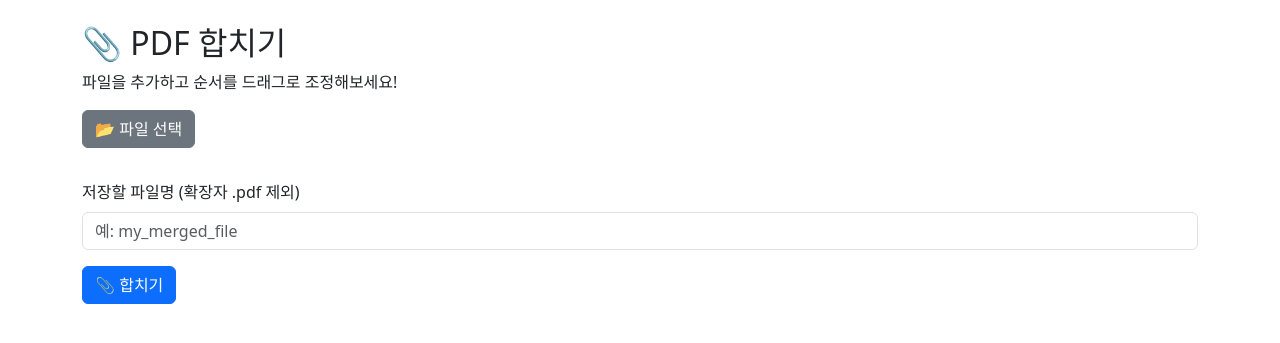
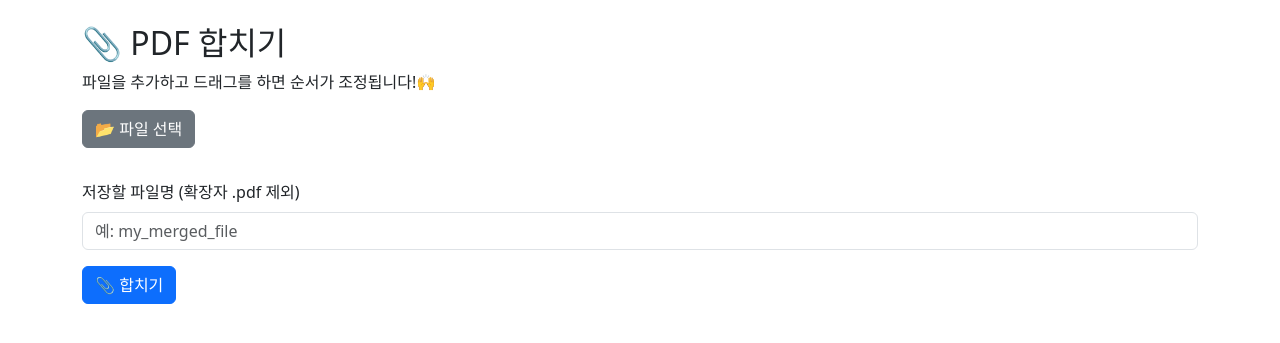
Before and after one commit to minhee0830/work_project, a Flask app: page /pdf in a window 1280 px wide. Shown: the part 56-399 px from the top of the page. Run offline with Flask 3, Linux system fonts and the light colour scheme.

Commit message:
html 수정

```diff
--- a/templates/pdf_merge.html
+++ b/templates/pdf_merge.html
@@ -3,7 +3,7 @@
 
 {% block content %}
 <h2>📎 PDF 합치기</h2>
-<p>파일을 추가하고 순서를 드래그로 조정해보세요!</p>
+<p>파일을 추가하고 드래그를 하면 순서가 조정됩니다!🙌</p>
 
 <form id="pdf-form" action="/pdf" method="POST" enctype="multipart/form-data">
   <input type="file" id="pdf-input" multiple accept=".pdf" hidden>
```
